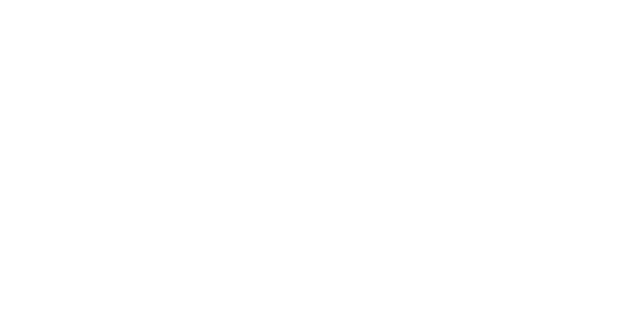
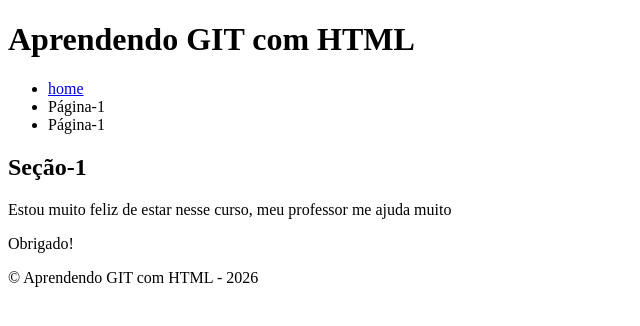
Before and after one commit to tecnando-rpa/exemplo-rpo-front-1tdspy-2026, a plain HTML site: page pagina1.html in a window 1280 px wide. Shown: the whole page, without its empty margins (0-640 px from the left). Drawn offline with Linux system fonts and the light colour scheme.

Commit message:
Pagina1 Criada e Conectada a Home

```diff
--- a/pagina1.html
+++ b/pagina1.html
@@ -0,0 +1,37 @@
+<!doctype html>
+<!-- Este é o DTD do HtML5. -->
+<!-- Comentário -->
+
+<html lang="pt-br">
+	<head>
+		<meta charset="UTF-8">
+		<title>Primeira Aula</title>
+	</head>
+
+
+	<body>	<header>
+		<h1>Aprendendo GIT com HTML</h1>
+		<nav>
+			<ul>
+				<li> <a href="./index.html">home</a> </li>
+				<li>Página-1</li>
+				<li>Página-1</li>
+			</ul>
+		</nav>
+		</header>
+
+		<main>
+		   <section>
+			<h2> Seção-1</h2>
+			<p>Estou muito feliz de estar nesse curso, meu professor me ajuda muito</p>
+			<p>Obrigado!</p>
+		   </section>
+
+		</main>
+		<footer>
+		  <p>&copy; Aprendendo GIT com HTML - 2026</p>
+		</footer>
+
+	</body>
+
+<html/>
```
Also changed, not shown: index.html (+7 -0 lines).
